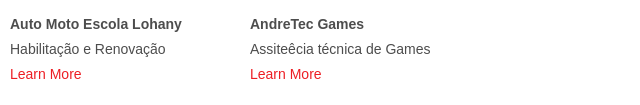
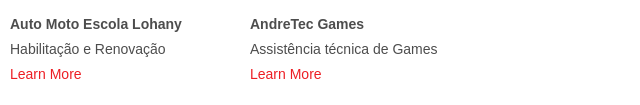
Before and after one commit to clebersonsantana/Site-IS, a plain HTML site: page clients.html in a window 1280 px wide. Shown: the part 665-770 px from the top of the page, 640-1280 px from the left. Drawn offline with Linux system fonts and the light colour scheme.

Commit message:
Add files via upload

```diff
--- a/clients.html
+++ b/clients.html
@@ -96,7 +96,7 @@
                             <article class="grid_3 omega">
                             	<figure class="p2"><a href="#"><img class="img-border" src="images/page4-img3.jpg" alt=""></a></figure>
                                 <strong>AndreTec Games</strong>
-                                <p class="p0">Assiteêcia técnica de Games</p>
+                                <p class="p0">Assistência técnica de Games</p>
                                 <a class="link" href="#">Learn More</a>
                             </article>
                         </div>
```
